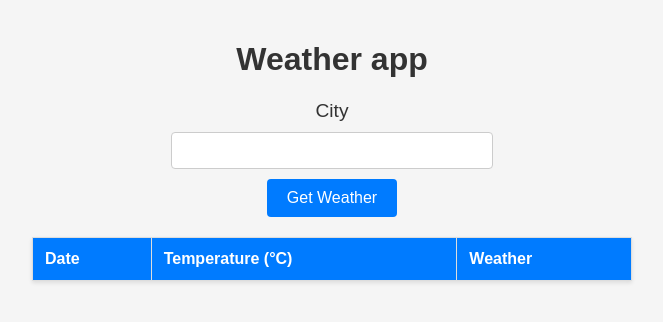
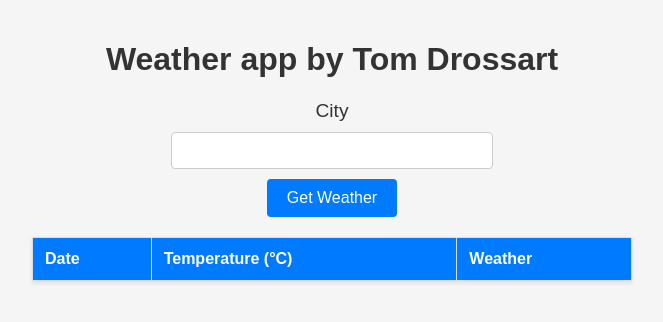
Before and after one commit to DrossartTom/WeatherApp, a plain HTML site: page index.html in a window 1280 px wide. Shown: the whole page, without its empty margins (308-971 px from the left). Drawn offline with Linux system fonts and the light colour scheme.

Commit message:
added name

```diff
--- a/index.html
+++ b/index.html
@@ -11,7 +11,7 @@
 
 <body>
 
-    <h1>Weather app</h1>
+    <h1>Weather app by Tom Drossart</h1>
 
     <form>
         <label for="City">City</label>
```
